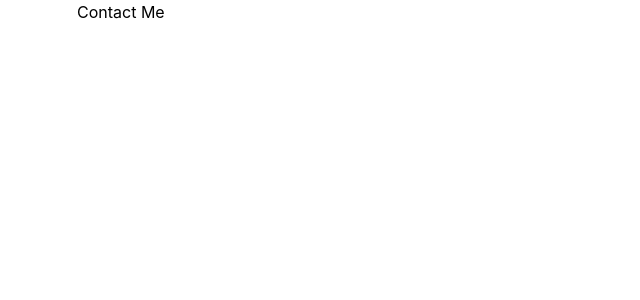
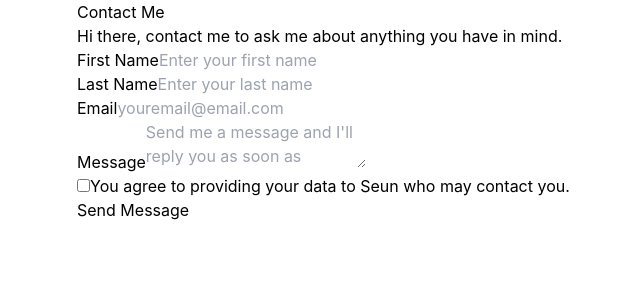
Before and after one commit to olafisoyevince/linktree-task, a React (Create React App) app: page / in a window 1280 px wide. Shown: the top 300 px of the page, without its empty margins (19-659 px from the left). Built offline with nearby package versions, Linux system fonts and the light colour scheme.

Commit message:
feat: created the jsx structure for the contact me page

```diff
--- a/src/components/ContactMe/index.jsx
+++ b/src/components/ContactMe/index.jsx
@@ -2,9 +2,53 @@ const ContactMe = () => {
   return (
     <>
       <div>
-        <h1>Contact Me</h1>
+        <div>
+          <h1>Contact Me</h1>
+          <p>Hi there, contact me to ask me about anything you have in mind.</p>
+        </div>
 
-        {/* <p></p> */}
+        <form>
+          <div>
+            <label>First Name</label>
+            <input
+              type="text"
+              placeholder="Enter your first name"
+              id="first_name"
+            />
+          </div>
+
+          <div>
+            <label>Last Name</label>
+            <input
+              type="text"
+              placeholder="Enter your last name"
+              id="last_name"
+            />
+          </div>
+
+          <div>
+            <label>Email</label>
+            <input type="email" placeholder="youremail@email.com" id="email" />
+          </div>
+
+          <div>
+            <label>Message</label>
+            <textarea
+              type="text"
+              placeholder="Send me a message and I'll reply you as soon as possible"
+              id="message"
+            />
+          </div>
+
+          <div>
+            <input type="checkbox" />
+            <span>
+              You agree to providing your data to Seun who may contact you.
+            </span>
+          </div>
+
+          <button id="btn__submit">Send Message</button>
+        </form>
       </div>
     </>
   );
```
